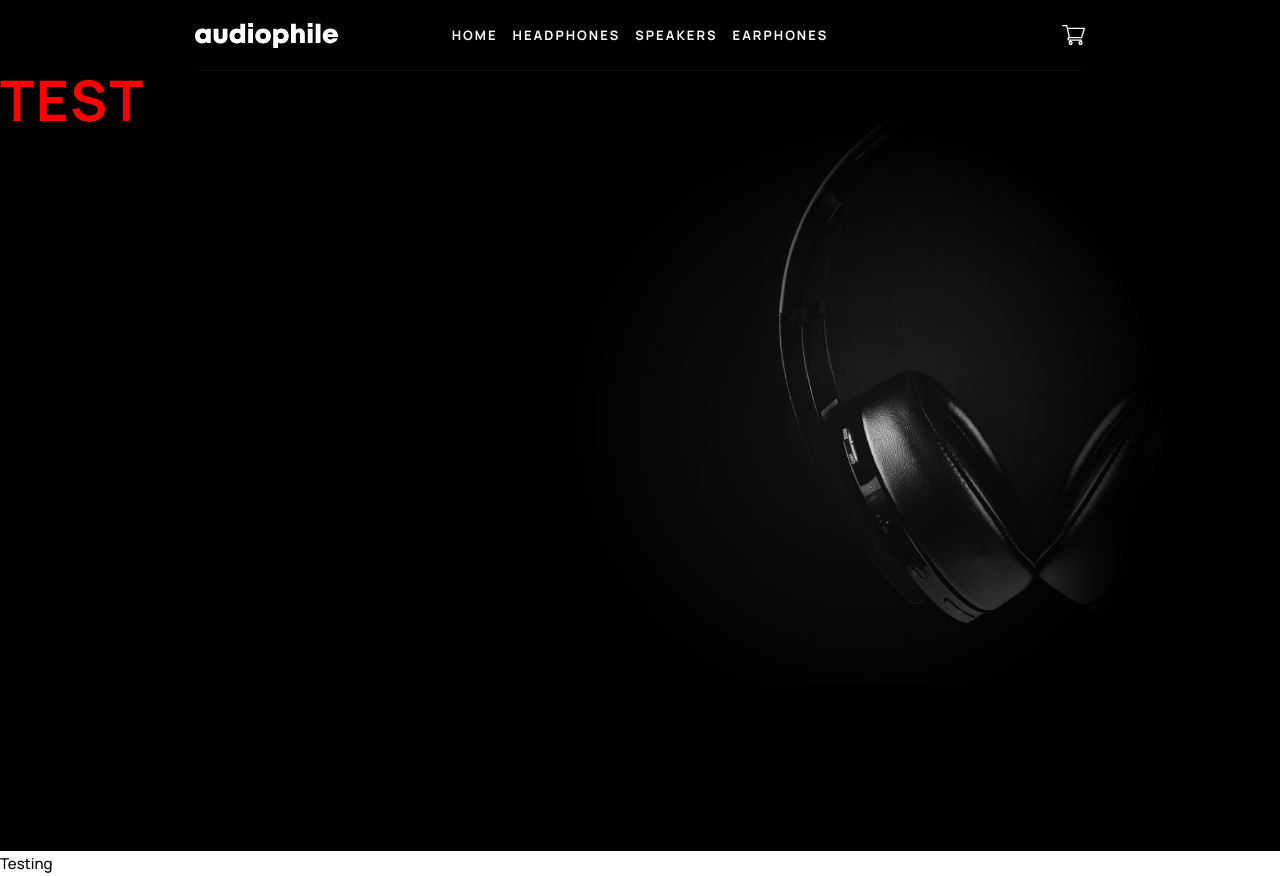
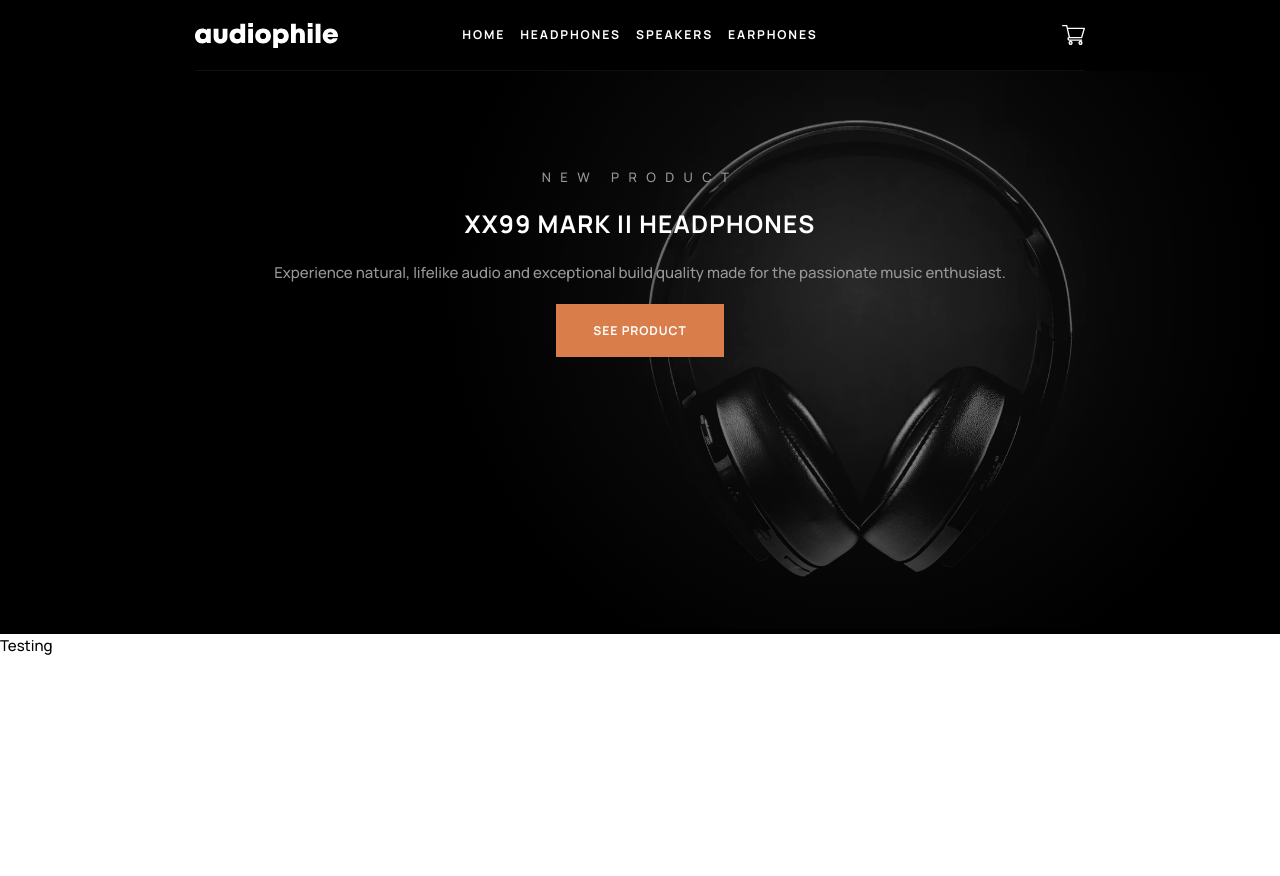
Before and after one commit to emerald-nomad/audiophile-ecommerce, a Next.js app: page / in a window 1280 px wide. After the commit the page ends 800 px from the top, so only its background shows below. Built offline with nearby package versions, Linux system fonts and the light colour scheme.

Commit message:
Fixing hero image sizing

```diff
--- a/components/Button.tsx
+++ b/components/Button.tsx
@@ -5,13 +5,13 @@ import styled, { css } from "styled-components";
 
 export const Button = styled.button<{ type: "filled" | "outline" | "clear" }>`
   background-color: var(--color-white);
-  font-size: ${pxToRem(13)}rem;
+  font-size: ${pxToRem(13)};
   font-weight: bold;
-  letter-spacing: ${pxToRem(1)}rem;
+  letter-spacing: ${pxToRem(1)};
   text-transform: uppercase;
   border: none;
   cursor: pointer;
-  padding: 1rem 1.75rem;
+  padding: 1rem 2.5rem;
   transition: 0.3s;
 
   ${(props) =>
--- a/components/GlobalStyles.tsx
+++ b/components/GlobalStyles.tsx
@@ -12,7 +12,7 @@ export default createGlobalStyle`
         --color-off-white: hsl(0, 0%, 98%);
         --color-black: hsl(0, 0%, 0%);
         --color-off-black: hsl(0, 0%, 6%);
-        --color-grey: hsl(0, 0%, 95%);
+        --color-grey: #979797;
 
 
         font-size: ${DEFAULT_FONT_SIZE_IN_PX}px;
@@ -43,39 +43,39 @@ export default createGlobalStyle`
 
     h1 {
 
-        letter-spacing: ${pxToRem(2)}rem;
-        line-height: ${pxToRem(58)}rem;
-        font-size: ${pxToRem(56)}rem;
+        letter-spacing: ${pxToRem(2)};
+        line-height: ${pxToRem(58)};
+        font-size: ${pxToRem(56)};
     }
 
     h2 {
-        font-size: ${pxToRem(40)}rem;
-        line-height: ${pxToRem(44)}rem;
-        letter-spacing: ${pxToRem(1.5)}rem;
+        font-size: ${pxToRem(40)};
+        line-height: ${pxToRem(44)};
+        letter-spacing: ${pxToRem(1.5)};
     }
 
     h3 {
-        font-size: ${pxToRem(32)}rem;
-        line-height: ${pxToRem(36)}rem;
-        letter-spacing: ${pxToRem(1.15)}rem;
+        font-size: ${pxToRem(32)};
+        line-height: ${pxToRem(36)};
+        letter-spacing: ${pxToRem(1.15)};
     }
 
     h4 {
-        font-size: ${pxToRem(28)}rem;
-        line-height: ${pxToRem(38)}rem;
-        letter-spacing: ${pxToRem(2)}rem;
+        font-size: ${pxToRem(28)};
+        line-height: ${pxToRem(38)};
+        letter-spacing: ${pxToRem(2)};
     }
 
     h5 {
-        font-size: ${pxToRem(24)}rem;
-        line-height: ${pxToRem(33)}rem;
-        letter-spacing: ${pxToRem(1.7)}rem;
+        font-size: ${pxToRem(24)};
+        line-height: ${pxToRem(33)};
+        letter-spacing: ${pxToRem(1.7)};
     }
 
     h6 {
-        font-size: ${pxToRem(18)}rem;
-        line-height: ${pxToRem(24)}rem;
-        letter-spacing: ${pxToRem(1.3)}rem;
+        font-size: ${pxToRem(18)};
+        line-height: ${pxToRem(24)};
+        letter-spacing: ${pxToRem(1.3)};
     }
 
     .overline,
@@ -85,20 +85,24 @@ export default createGlobalStyle`
 
     .overline {
         text-transform: uppercase;
-        font-size: ${pxToRem(14)}rem;
-        line-height: ${pxToRem(19)}rem;
-        letter-spacing: ${pxToRem(10)}rem;
+        font-size: ${pxToRem(14)};
+        line-height: ${pxToRem(19)};
+        letter-spacing: ${pxToRem(10)};
     }
 
     .sub-title {
-        font-size: ${pxToRem(13)}rem;
-        line-height: ${pxToRem(25)}rem;
-        letter-spacing: ${pxToRem(1)}rem;
+        font-size: ${pxToRem(13)};
+        line-height: ${pxToRem(25)};
+        letter-spacing: ${pxToRem(1)};
     }
 
     body {
         font-size: 1rem;
-        line-height: ${pxToRem(25)}rem;
+        line-height: ${pxToRem(25)};
         font-weight: 500;
     }
+
+    a {
+        text-decoration: none;
+    }
 `;
--- a/components/Header/syled-components.tsx
+++ b/components/Header/syled-components.tsx
@@ -82,9 +82,9 @@ export const NavigationWrapper = styled.nav`
       text-decoration: none;
       text-transform: uppercase;
       font-weight: bold;
-      font-size: ${pxToRem(13)}rem;
-      line-height: ${pxToRem(25)}rem;
-      letter-spacing: ${pxToRem(2)}rem;
+      font-size: ${pxToRem(13)};
+      line-height: ${pxToRem(25)};
+      letter-spacing: ${pxToRem(2)};
 
       &:hover {
         color: var(--color-pumpkin);
--- a/components/Hero/Hero.tsx
+++ b/components/Hero/Hero.tsx
@@ -1,12 +1,22 @@
 import Image from "next/image";
 import { HeroContent, HeroWrapper } from "./styled-components";
 import desktopHeroImage from "@/assets/home/desktop/hero.png";
+import { Button } from "../Button";
+import Link from "next/link";
 
 export function Hero() {
   return (
     <HeroWrapper>
       <HeroContent>
-        <h1>Test</h1>
+        <p className="overline">New Product</p>
+        <p className="product-name">XX99 Mark II HeadphoneS</p>
+        <p className="product-description">
+          Experience natural, lifelike audio and exceptional build quality made
+          for the passionate music enthusiast.
+        </p>
+        <Button type="filled" as={Link} href="/">
+          See Product
+        </Button>
       </HeroContent>
     </HeroWrapper>
   );
--- a/components/Hero/styled-components.tsx
+++ b/components/Hero/styled-components.tsx
@@ -1,26 +1,24 @@
 "use client";
 import { mediaQueries } from "@/lib";
+import { pxToRem } from "@/lib/css-helpers";
 import styled from "styled-components";
 
 export const HeroWrapper = styled.div`
-  height: 34rem;
+  --radiel-gradient-position: center;
+  --radial-gradient-values: circle, transparent 60%, var(--color-black) 80%;
+  --height: 132vw;
+  --background-position-y: -22vw;
+  --background-image: url("/images/mobile/hero.png");
+
+  position: relative;
+  height: var(--height);
   background-color: var(--color-black);
-  background-image: url("/images/mobile/hero.png");
+  background-image: var(--background-image);
   background-repeat: no-repeat;
   background-size: cover;
-  background-position: 0 -6rem;
+  background-position-y: var(--background-position-y);
   display: flex;
 
-  @media ${mediaQueries.mdAndUp} {
-    height: 43rem;
-    background-image: url("/images/tablet/hero.png");
-  }
-
-  @media ${mediaQueries.lgAndUp} {
-    height: 52rem;
-    background-position: 0 -11rem;
-    background-image: url("/images/desktop/hero.png");
-    position: relative;
   &::before {
     position: absolute;
     content: "";
@@ -29,23 +27,59 @@ export const HeroWrapper = styled.div`
     left: 0;
     right: 0;
     background-image: radial-gradient(
-        at 67.25% 45%,
-        circle,
-        transparent 0,
-        var(--color-black) 50%
+      at var(--radiel-gradient-position),
+      var(--radial-gradient-values)
     );
     background-image: -webkit-radial-gradient(
-        67.25% 45%,
-        circle,
-        transparent,
-        var(--color-black) 32%
+      var(--radiel-gradient-position),
+      var(--radial-gradient-values)
     );
     z-index: 10;
   }
+
+  @media ${mediaQueries.mdAndUp} {
+    --height: 83vw;
+    --background-image: url("/images/tablet/hero.png");
+    --background-position-y: -12vw;
+  }
+
+  @media ${mediaQueries.lgAndUp} {
+    --height: 44vw;
+    --radiel-gradient-position: 67vw 17vw;
+    --radial-gradient-values: circle, transparent 0, var(--color-black) 45%;
+    --background-position-y: -7vw;
+    --background-image: url("/images/desktop/hero.png");
   }
 `;
 
 export const HeroContent = styled.div`
   z-index: 20;
-  color: red;
+  display: flex;
+  width: 100%;
+  padding: 6.5rem 2rem;
+  text-align: center;
+  gap: 1.25rem;
+  flex-direction: column;
+
+  & .overline {
+    color: var(--color-grey);
+  }
+
+  & .product-name {
+    font-weight: bold;
+    font-size: ${pxToRem(26)};
+    line-height: ${pxToRem(40)};
+    letter-spacing: ${pxToRem(1.29)};
+    color: var(--color-white);
+    text-transform: uppercase;
+  }
+
+  & .product-description {
+    color: var(--color-grey);
+  }
+
+  & a {
+    width: fit-content;
+    align-self: center;
+  }
 `;
--- a/lib/css-helpers.ts
+++ b/lib/css-helpers.ts
@@ -1,5 +1,5 @@
 export const DEFAULT_FONT_SIZE_IN_PX = 15;
 
 export function pxToRem(px: number) {
-  return px / DEFAULT_FONT_SIZE_IN_PX;
+  return `calc(${px} / 16 * 1rem)`;
 }
--- a/lib/screen-sizes.ts
+++ b/lib/screen-sizes.ts
@@ -1,3 +1,5 @@
+import { pxToRem } from "./css-helpers";
+
 export const screenSizes = {
   sm: 640,
   md: 768,
@@ -6,7 +8,7 @@ export const screenSizes = {
 };
 
 export const mediaQueries = {
-  mdAndUp: `(min-width: ${screenSizes.md / 16}rem)`,
-  lgAndUp: `(min-width: ${screenSizes.lg / 16}rem)`,
-  xlAndUp: `(min-width: ${screenSizes.xl / 16}rem)`,
+  mdAndUp: `(min-width: ${pxToRem(screenSizes.md)})`,
+  lgAndUp: `(min-width: ${pxToRem(screenSizes.lg)})`,
+  xlAndUp: `(min-width: ${pxToRem(screenSizes.xl)})`,
 };
```
Lines whose indentation alone changed are shown as unchanged.
